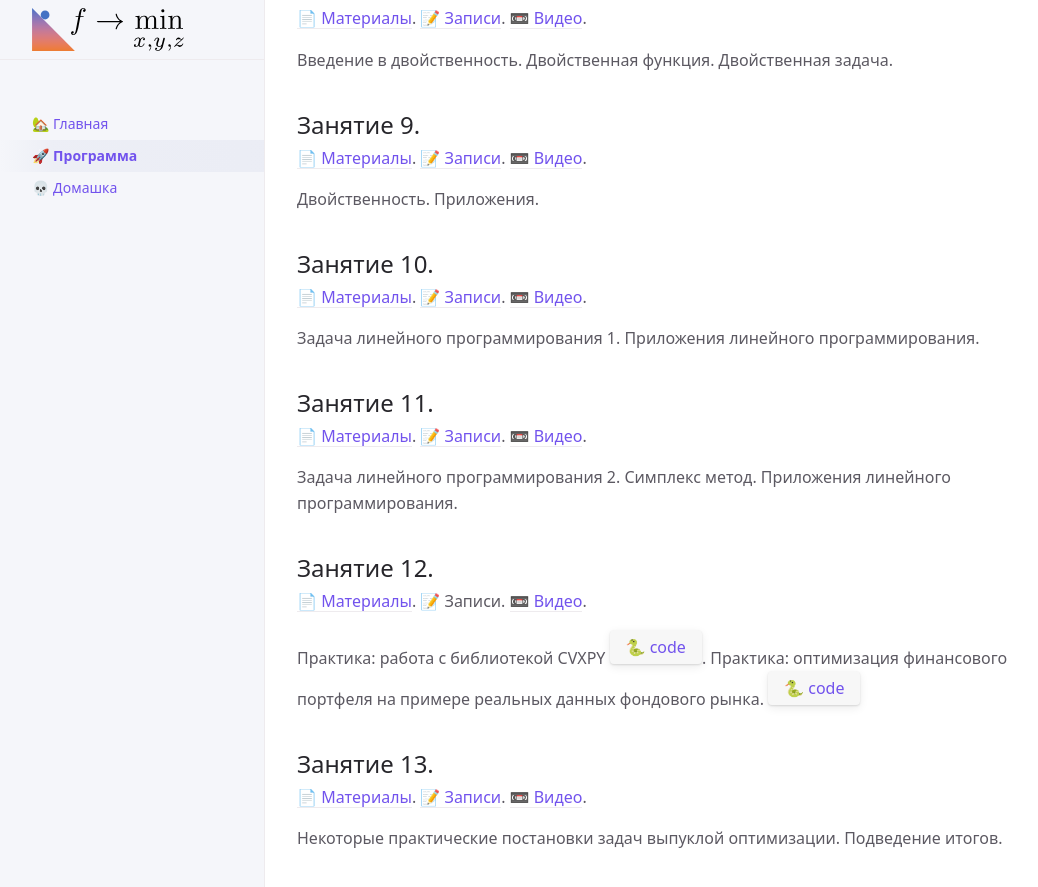
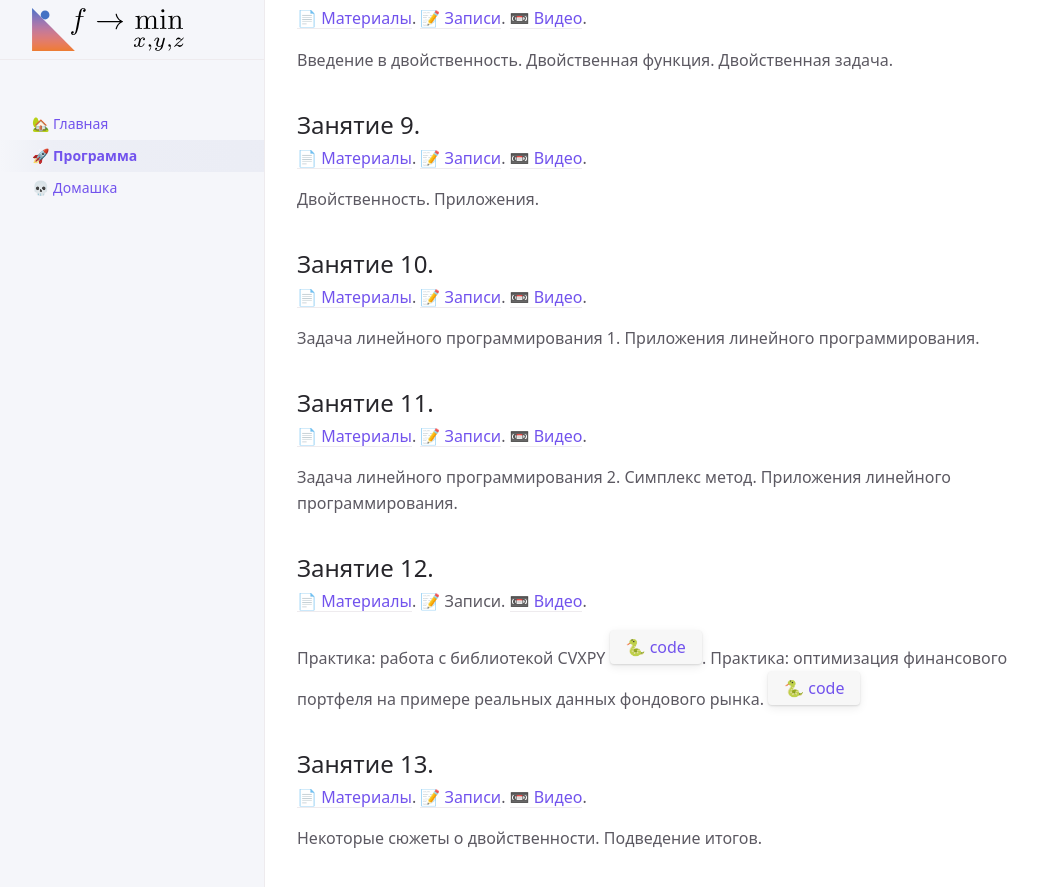
Before and after one commit to MerkulovDaniil/mipt21, a Jekyll site: the page built from program.md, in a window 1280 px wide and 900 px high, scrolled down 1104 px. Shown: the top 887 px of the window, without its empty margins (107-1145 px from the left). Built offline with Jekyll 4.4.1, drawn with Linux system fonts in a browser that asks for light colours; our own code applies the rules of GitHub Pages for plain Markdown files; a script that is not in the unit is left out.

Commit message:
Update program.md

```diff
--- a/program.md
+++ b/program.md
@@ -78,6 +78,6 @@
 
 ## Занятие 13.
 
-[📄 Материалы](/presentations/13.pdf). [📝 Записи](/notes/13.pdf). [📼 Видео]().
+[📄 Материалы](/presentations/13.pdf). [📝 Записи](/notes/13.pdf). [📼 Видео](https://youtu.be/AmxQyHcrSf4).
 
-Некоторые практические постановки задач выпуклой оптимизации. Подведение итогов.
+Некоторые сюжеты о двойственности. Подведение итогов.
```
